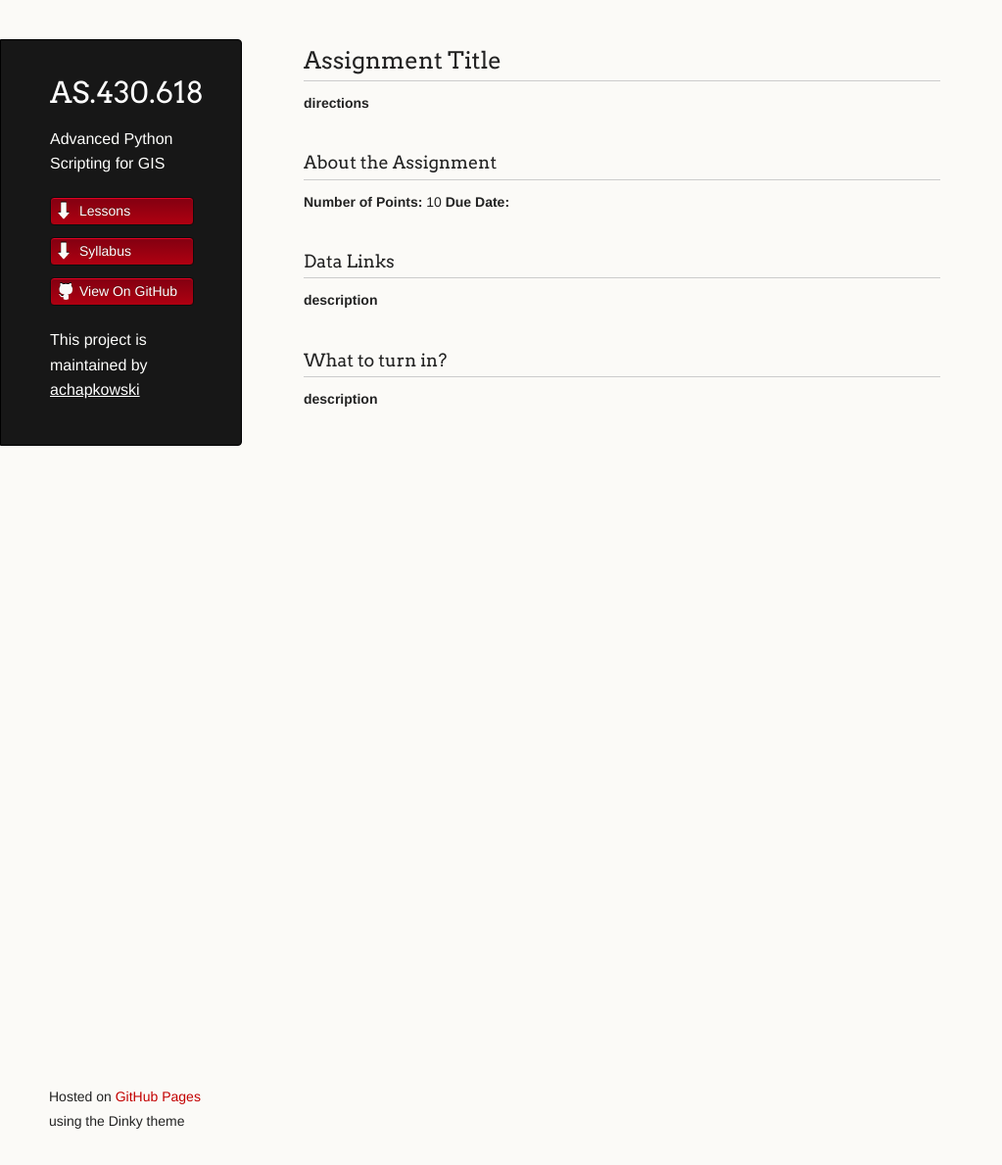
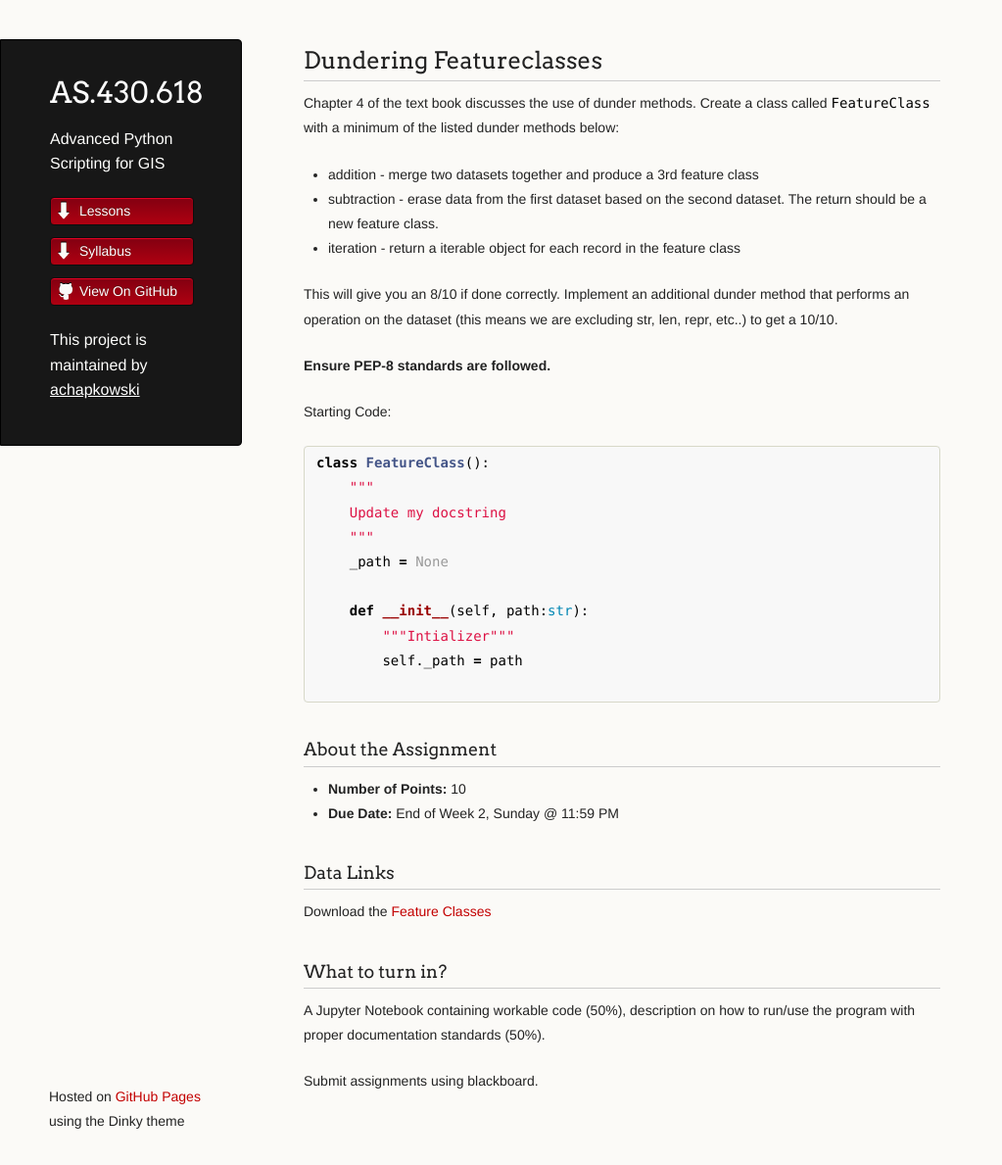
Before and after one commit to achapkowski/AS.430.618, a Jekyll site: the page built from lessons/02/assignment.md, in a window 1280 px wide and 1189 px high. Shown: the whole window at 98% size, without its empty margins (0-1023 px from the left). Built offline with Jekyll 4.4.1, drawn with Linux system fonts in a browser that asks for light colours; our own code applies the rules of GitHub Pages for plain Markdown files.

````diff
--- a/lessons/02/assignment.md
+++ b/lessons/02/assignment.md
@@ -1,16 +1,42 @@
-## Assignment Title
+## Dundering Featureclasses
 
-**directions**
+Chapter 4 of the text book discusses the use of dunder methods.  Create a class called `FeatureClass` with a minimum of the listed dunder methods below:
+
++ addition - merge two datasets together and produce a 3rd feature class
++ subtraction - erase data from the first dataset based on the second dataset.  The return should be a new feature class.
++ iteration - return a iterable object for each record in the feature class
+
+This will give you an 8/10 if done correctly.  Implement an additional dunder method that performs an operation on the dataset (this means we are excluding str, len, repr, etc..) to get a 10/10.
+
+**Ensure PEP-8 standards are followed.**
+
+Starting Code:
+
+```python
+class FeatureClass():
+    """
+    Update my docstring
+    """
+    _path = None
+
+    def __init__(self, path:str):
+        """Intializer"""
+        self._path = path
+
+```
+
 
 ### About the Assignment
 
-**Number of Points:** 10
-**Due Date:**
++ **Number of Points:** 10
++ **Due Date:** End of Week 2, Sunday @ 11:59 PM
 
 ### Data Links
 
-**description**
+Download the [Feature Classes](https://raw.githubusercontent.com/achapkowski/AS.430.618/gh-pages/lessons/data/assignment_01/class.txt)
 
 ### What to turn in?
 
-**description**
+A Jupyter Notebook containing workable code (50%), description on how to run/use the program with proper documentation standards (50%).
+
+Submit assignments using blackboard.
````
Also changed, not shown: 3 other files.
